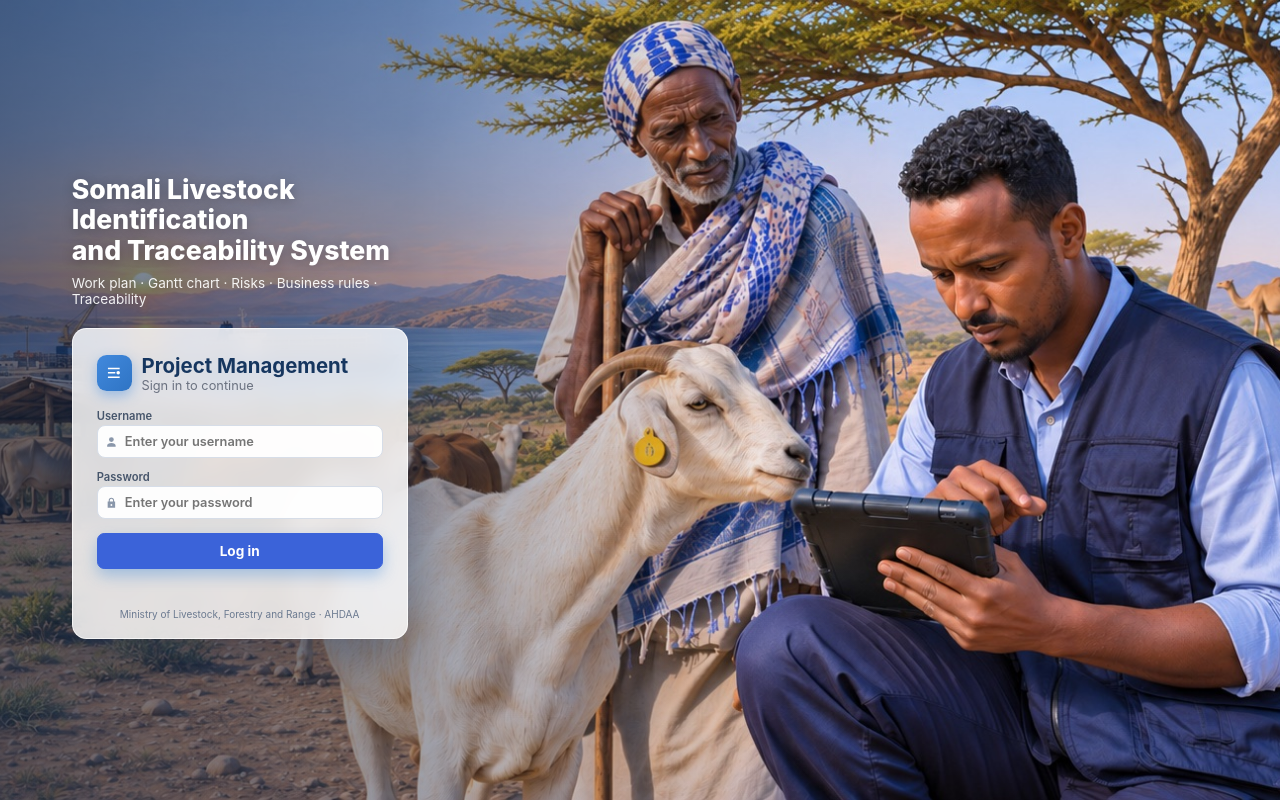
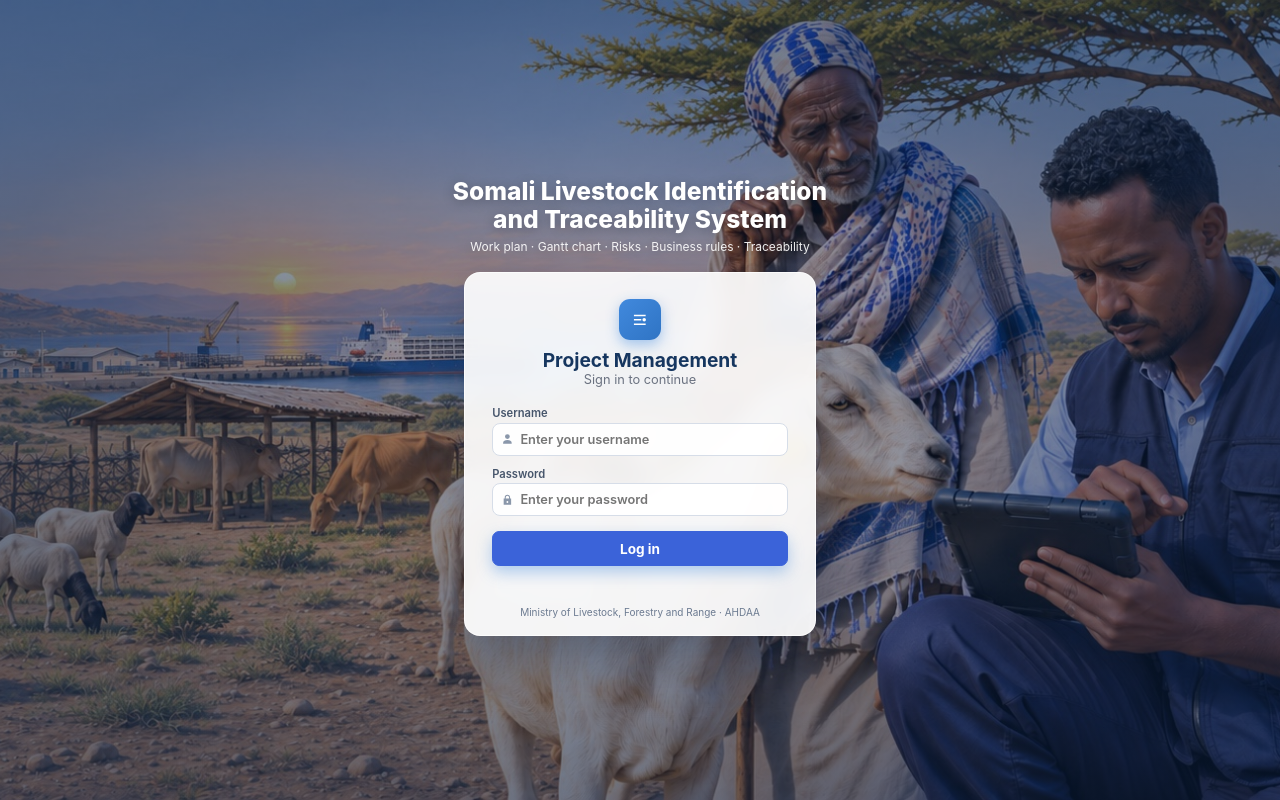
Before and after one commit to Rifuras/som, a website: page public/index.html in a window 1280 px wide. Drawn offline with Linux system fonts and the light colour scheme; no server answers.

Commit message:
Login page: centred card with title above
Co-Authored-By: Claude Opus 5.5 <noreply@anthropic.com>

```diff
--- a/public/styles.css
+++ b/public/styles.css
@@ -775,3 +775,17 @@ tr.act-late td { background: #fff3f2; }
 .ev-plan b { color: #64748b; font-weight: 600; }
 .ev-late b { color: #c0261b; }
 .ev-miss b { color: #c2610c; }
+
+/* ---------- login: centred card ---------- */
+.login { justify-content: center; align-items: center; padding: 32px 20px; background-position: center; }
+.login::before { background: radial-gradient(ellipse at center, rgba(10,30,60,.35) 0%, rgba(10,30,60,.60) 75%); }
+.login-left { margin: 0 auto !important; width: min(440px, 100%); align-items: center; gap: 22px; }
+.login-left .login-hero { text-align: center; max-width: 520px; width: 100%; }
+.login-left .login-hero-title { font-size: clamp(24px, 2.4vw, 32px); }
+.login-left .login-hero-sub { font-size: 15px; margin-top: 8px; }
+.login-left .login-card { width: 100%; padding: 32px 34px 22px; border-radius: 20px; background: rgba(255,255,255,.92); }
+.login-brand { flex-direction: column; text-align: center; gap: 10px; margin-bottom: 10px; }
+.login-logo { width: 52px; height: 52px; border-radius: 14px; }
+.login-card h1 { font-size: 24px; }
+.login-left { width: min(560px, 100%); }
+.login-left .login-card { width: min(440px, 100%); }
```
